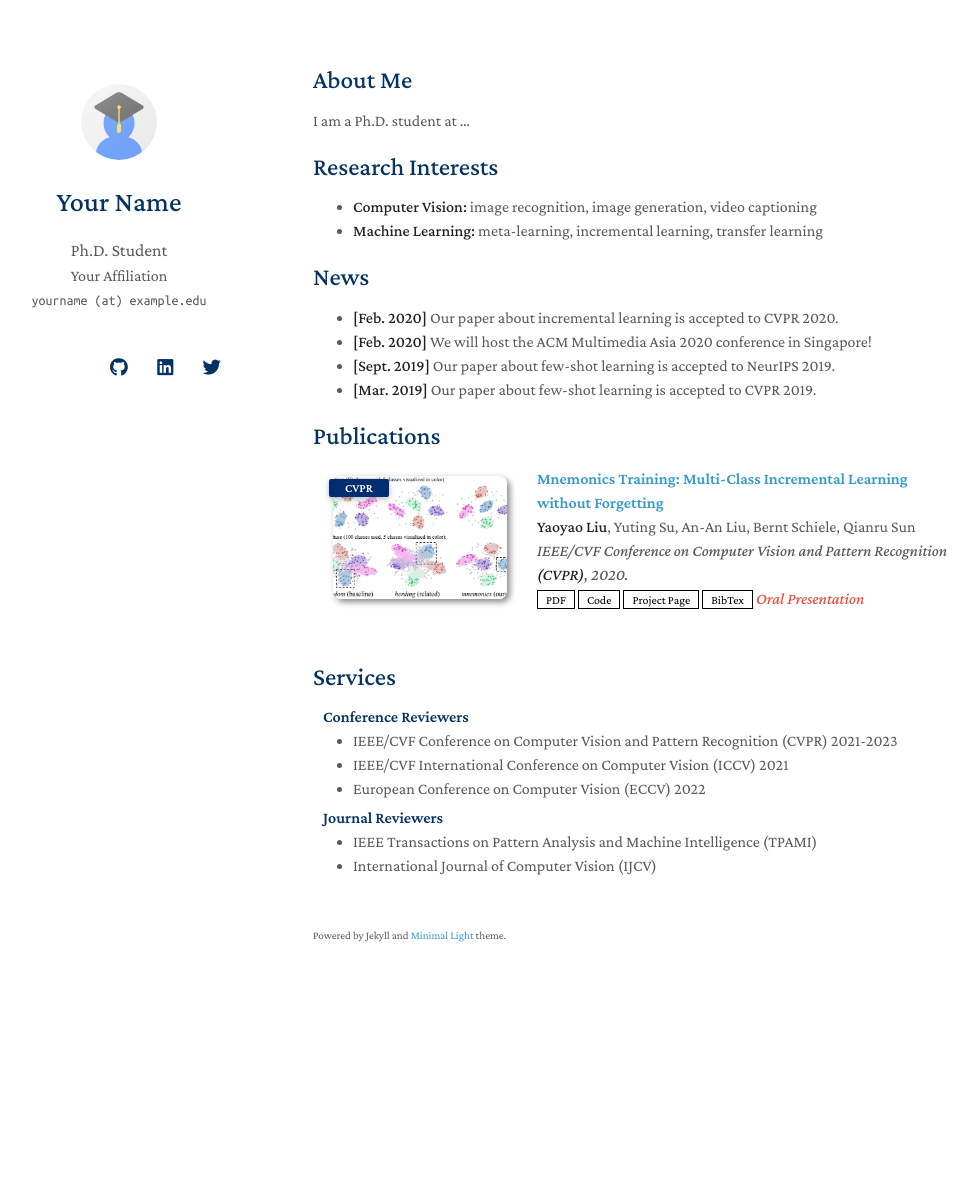
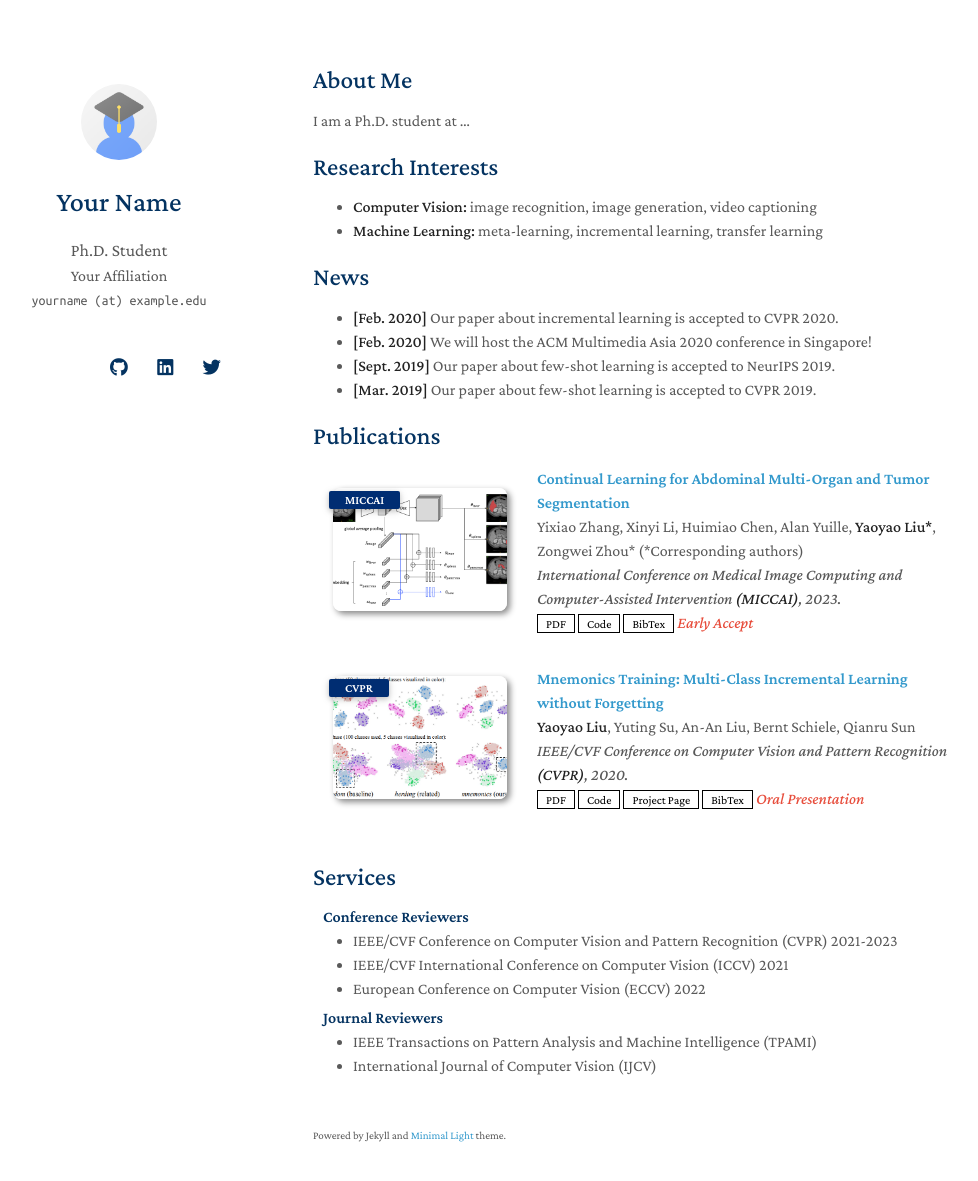
Before and after one commit to knightnemo/knightnemo.github.io, a Jekyll site: the page built from index.md, in a window 1280 px wide and 1216 px high. Shown: the top 1181 px of the window, without its empty margins (157-1135 px from the left). Built offline with Jekyll 4.4.1, drawn with Linux system fonts in a browser that asks for light colours; nearby versions of some CDN libraries; a style sheet for code colours, icons or effects is not loaded; our own code applies the rules of GitHub Pages for plain Markdown files.

Commit message:
Update the publications

```diff
--- a/Gemfile
+++ b/Gemfile
@@ -16,3 +16,5 @@ gem "minima", "~> 2.0"
 # If you want to use GitHub Pages, remove the "gem "jekyll"" above and
 # uncomment the line below. To upgrade, run `bundle update github-pages`.
 gem "github-pages", group: :jekyll_plugins
+
+gem "webrick", "~> 1.8"
--- /dev/null
+++ b/_data/publications.yml
@@ -0,0 +1,22 @@
+main:
+
+  - title: Continual Learning for Abdominal Multi-Organ and Tumor Segmentation
+    authors: Yixiao Zhang, Xinyi Li, Huimiao Chen, Alan Yuille, <strong>Yaoyao Liu*</strong>, Zongwei Zhou* (*Corresponding authors)
+    conference_short: MICCAI
+    conference: International Conference on Medical Image Computing and Computer-Assisted Intervention <strong>(MICCAI)</strong>, 2023.
+    pdf: https://arxiv.org/pdf/2306.00988.pdf
+    code: https://github.com/MrGiovanni/ContinualLearning
+    bibtex: https://bib.yliu.me/MICCAI23.txt
+    image: ./assets/img/teaser_example_2.png
+    notes: Early Accept
+
+  - title: "Mnemonics Training: Multi-Class Incremental Learning without Forgetting"
+    authors: <strong>Yaoyao Liu</strong>, Yuting Su, An-An Liu, Bernt Schiele, Qianru Sun
+    conference_short: CVPR
+    conference: IEEE/CVF Conference on Computer Vision and Pattern Recognition <strong>(CVPR)</strong>, 2020.
+    pdf: https://arxiv.org/pdf/2002.10211.pdf
+    code: https://github.com/yaoyao-liu/class-incremental-learning/tree/main/mnemonics-training
+    page: https://class-il.mpi-inf.mpg.de/mnemonics/
+    bibtex: https://class-il.mpi-inf.mpg.de/mnemonics/
+    notes: Oral Presentation
+    image: ./assets/img/teaser_example.png
--- a/_includes/publications.md
+++ b/_includes/publications.md
@@ -3,24 +3,38 @@
 <div class="publications">
 <ol class="bibliography">
 
+{% for link in site.data.publications.main %}
+
 <li>
 <div class="pub-row">
-
   <div class="col-sm-3 abbr" style="position: relative;padding-right: 15px;padding-left: 15px;">
-    <img src="assets/img/teaser_example.png" class="teaser img-fluid z-depth-1">
-    <abbr class="badge">CVPR</abbr>
+    <img src="{{ link.image }}" class="teaser img-fluid z-depth-1" style="width=100;height=40%">
+            <abbr class="badge">{{ link.conference_short }}</abbr>
   </div>
-
   <div class="col-sm-9" style="position: relative;padding-right: 15px;padding-left: 20px;">
-    <div class="title"><a href="https://arxiv.org/pdf/2002.10211.pdf">Mnemonics Training: Multi-Class Incremental Learning without Forgetting</a></div>
-    <div class="author"><strong>Yaoyao Liu</strong>, Yuting Su, An-An Liu, Bernt Schiele, Qianru Sun</div>
-    <div class="periodical"><em>IEEE/CVF Conference on Computer Vision and Pattern Recognition <strong>(CVPR)</strong>, 2020.</em></div>
+      <div class="title"><a href="{{ link.pdf }}">{{ link.title }}</a></div>
+      <div class="author">{{ link.authors }}</div>
+      <div class="periodical"><em>{{ link.conference }}</em>
+      </div>
     <div class="links">
-      <a href="https://arxiv.org/pdf/2002.10211.pdf" class="btn btn-sm z-depth-0" role="button" target="_blank" style="font-size:12px;">PDF</a>
-      <a href="https://github.com/yaoyao-liu/mnemonics" class="btn btn-sm z-depth-0" role="button" target="_blank" style="font-size:12px;">Code</a>
-      <a href="https://class-il.mpi-inf.mpg.de/mnemonics/" class="btn btn-sm z-depth-0" role="button" target="_blank" style="font-size:12px;">Project Page</a>
-      <a href="https://dblp.uni-trier.de/rec/conf/cvpr/LiuSLSS20.html?view=bibtex" class="btn btn-sm z-depth-0" role="button" target="_blank" style="font-size:12px;">BibTex</a>
-      <strong><i style="color:#e74d3c">Oral Presentation</i></strong>
+      {% if link.pdf %}
+      <a href="{{ link.pdf }}" class="btn btn-sm z-depth-0" role="button" target="_blank" style="font-size:12px;">PDF</a>
+      {% endif %}
+      {% if link.code %}
+      <a href="{{ link.code }}" class="btn btn-sm z-depth-0" role="button" target="_blank" style="font-size:12px;">Code</a>
+      {% endif %}
+      {% if link.page %}
+      <a href="{{ link.page }}" class="btn btn-sm z-depth-0" role="button" target="_blank" style="font-size:12px;">Project Page</a>
+      {% endif %}
+      {% if link.bibtex %}
+      <a href="{{ link.bibtex }}" class="btn btn-sm z-depth-0" role="button" target="_blank" style="font-size:12px;">BibTex</a>
+      {% endif %}
+      {% if link.notes %}
+      <strong> <i style="color:#e74d3c">{{ link.notes }}</i></strong>
+      {% endif %}
+      {% if link.others %}
+      {{ link.others }}
+      {% endif %}
     </div>
   </div>
 </div>
@@ -28,5 +42,7 @@
 
 <br>
 
+{% endfor %}
+
 </ol>
 </div>
```
Also changed, not shown: README.md, assets/img/teaser_example_2.png (added).
